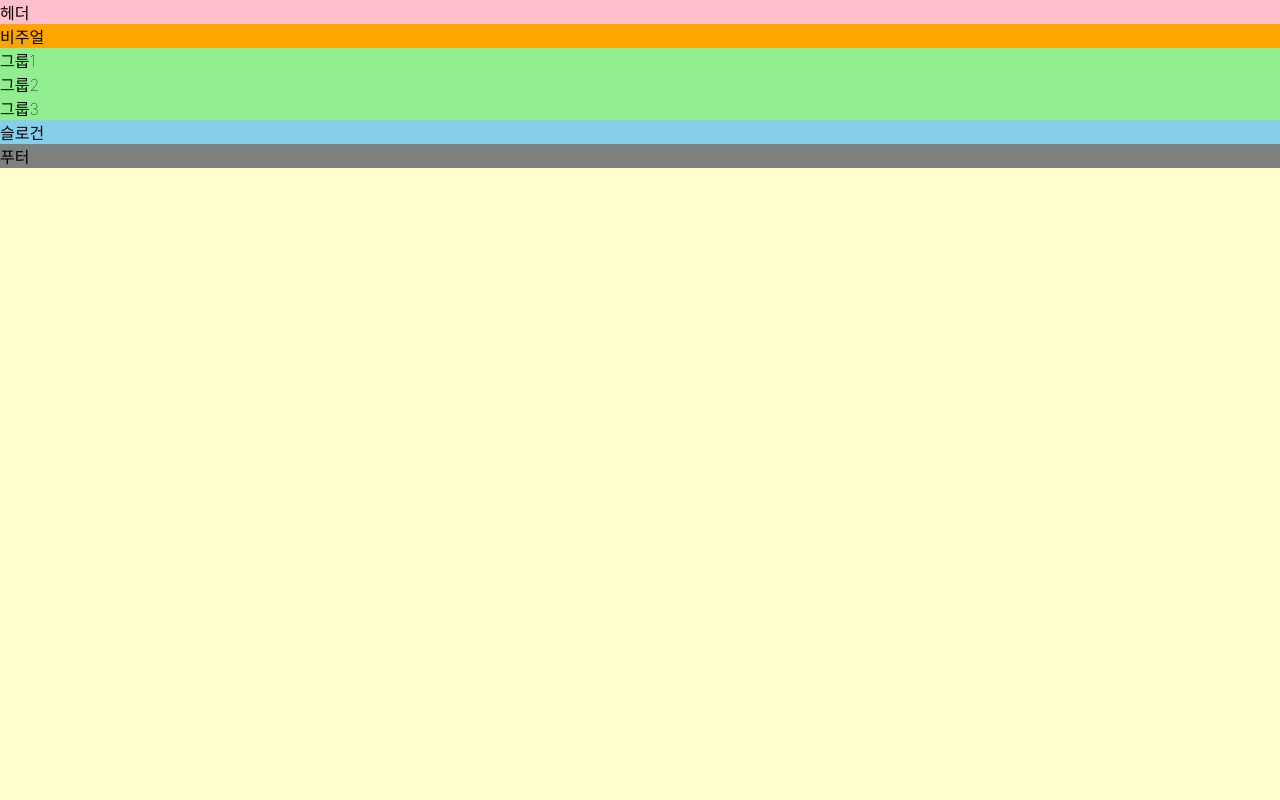
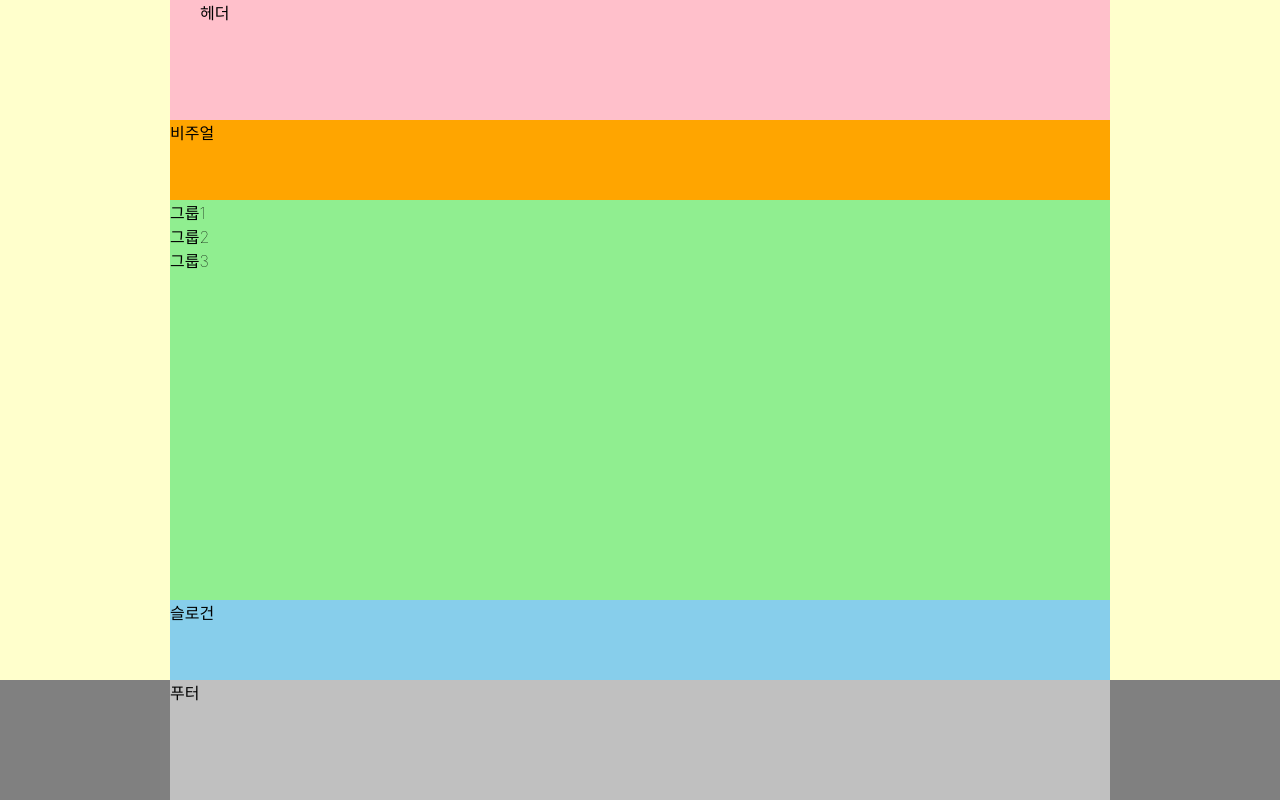
Before and after one commit to AnTaeYang/HTML5, a website: page index.html in a window 1280 px wide. Drawn offline with Linux system fonts and the light colour scheme; a web font is replaced by a local one.

Commit message:
웹카페 레이아웃 구현

```diff
--- a/styles/style.css
+++ b/styles/style.css
@@ -1,26 +1,47 @@
 @import url(./normalize.css);
 @import url(./reset.css);
-
-
+/* 본문 스타일 */
 body {
   background: #ffc;
   font-family: "Pretendard Variable", Pretendard, -apple-system, BlinkMacSystemFont, system-ui, Roboto, "Helvetica Neue", "Segoe UI", "Apple SD Gothic Neo", "Noto Sans KR", "Malgun Gothic", "Apple Color Emoji", "Segoe UI Emoji", "Segoe UI Symbol", sans-serif;
   font-weight: 100;
 }
 
+/* 레이아웃 (그룹화)*/
+.header, .visual, .main, .slogan, .footer_inner {
+  width: 940px;
+  box-sizing: border-box;
+  margin: 0 auto;
+
+}
+
+/* 헤더 */
 .header {
   background: pink;
+  padding: 0 30px;
+  height: 15vh;
 }
+/* 비주얼 */
 .visual {
   background: orange;
+  height: 10vh;
 }
+/* 메인 */
 .main {
   background: lightgreen;
+  height: 50vh;
 }
+/* 슬로건 */
 .slogan {
   background: skyblue;
+  height: 10vh;
 }
+/* 푸터 */
 .footer {
   background: gray;
+}
 
+.footer_inner{
+  height: 15vh;
+  background: silver;
 }
```
